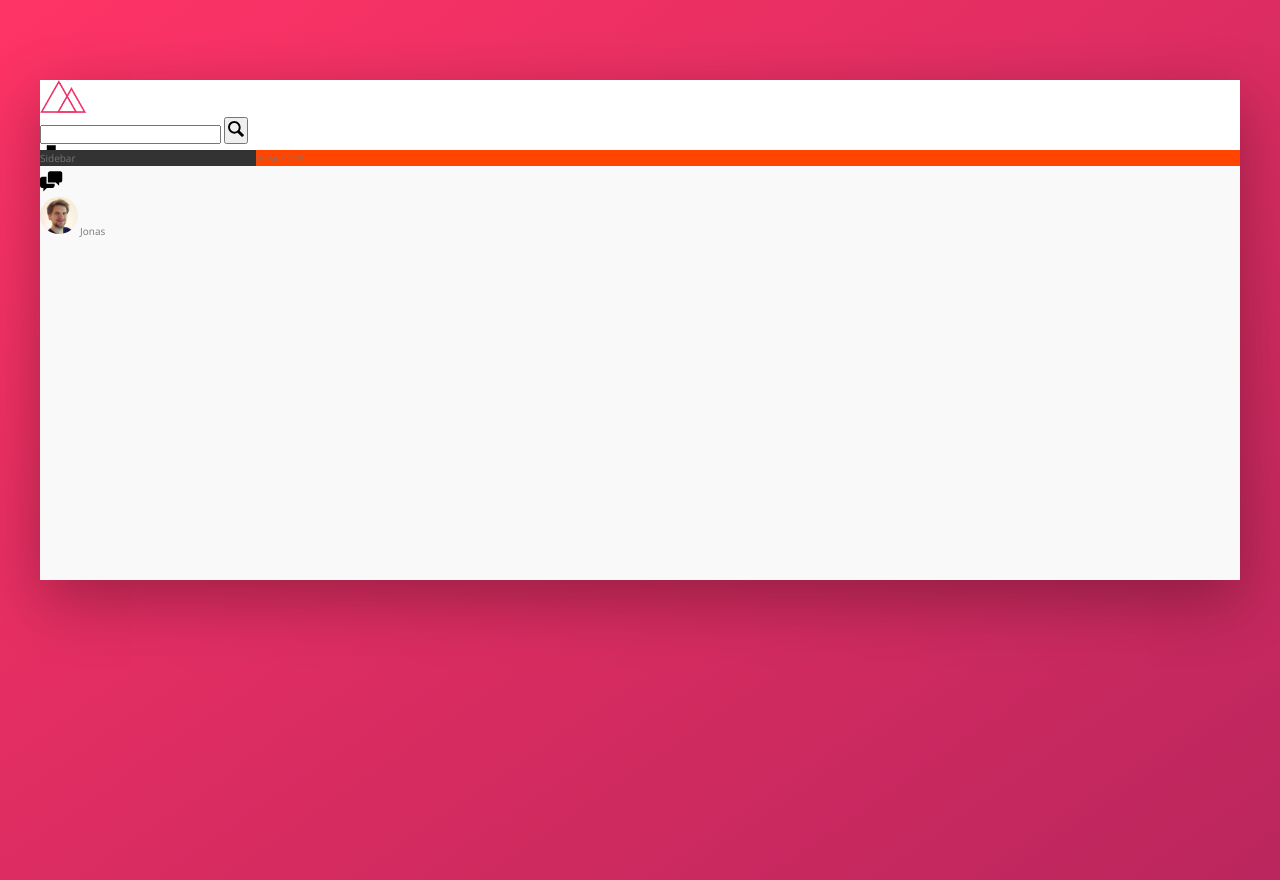
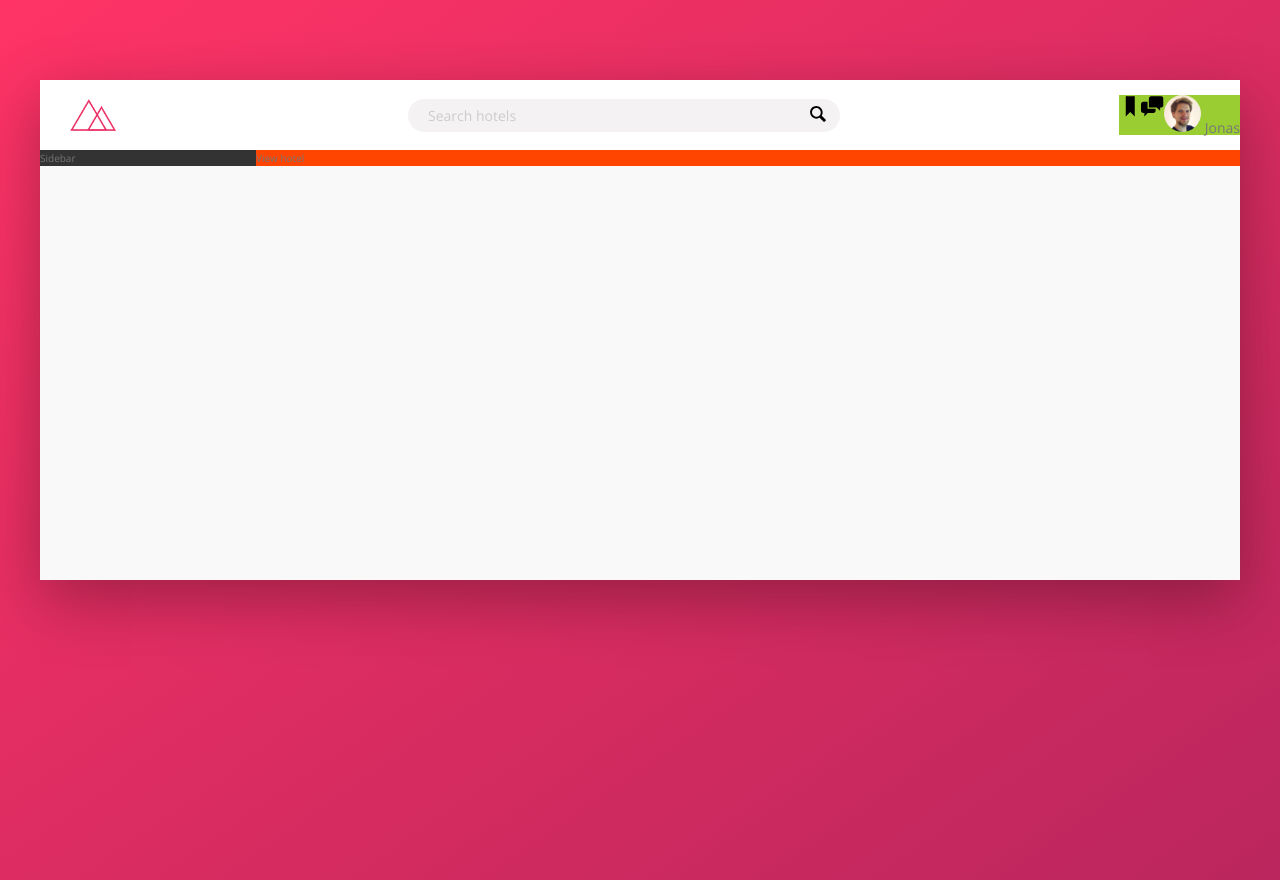
Before and after one commit to eugenekhristo/advanced-sass-css, a website: page Trillo/index.html in a window 1280 px wide. Drawn offline with nearby package versions, Linux system fonts and the light colour scheme.

Commit message:
Header is flexboxed

```diff
--- a/Trillo/index.html
+++ b/Trillo/index.html
@@ -19,7 +19,7 @@
         <img src="./img/logo.png" alt="Logo of trillo" class="logo" />
 
         <form action="#" class="search">
-          <input type="text" class="search__input" />
+          <input type="text" class="search__input" placeholder="Search hotels" />
           <button class="search__button">
             <svg class="search__icon">
               <use xlink:href="./img/sprite.svg#icon-magnifying-glass"></use>
--- a/Trillo/sass/_components.scss
+++ b/Trillo/sass/_components.scss
@@ -1,14 +1,48 @@
 .logo {
   height: 3.25rem;
+  margin-left: 3rem;
 }
 
 .search {
+  flex: 0 0 40%;
+  display: flex;
+  justify-content: center;
+  align-items: center;
+
   &__input {
+    background-color: var(--color-grey-light-2);
+    font-family: inherit;
+    font-size: inherit;
+    color: inherit;
+    width: 90%;
+    border: none;
+    border-radius: 10rem;
+    padding: .7rem 2rem;
+    margin-right: -3.25rem;
+    transition: all .3s;
 
+    &:focus {
+      outline: none;
+      width: 100%;
+      background-color: var(--color-grey-light-3);
+    }
+
+    &::-webkit-input-placeholder {
+      color: var(--color-grey-light-4);
+    }
+  }
+
+  &__input:focus + &__button {
+    background-color: var(--color-grey-light-3)
   }
 
   &__button {
+    background-color: var(--color-grey-light-2);
+    border: none;
 
+    &:focus {
+      outline: none;
+    }
   }
 
   &__icon {
@@ -18,6 +52,9 @@
 }
 
 .user-nav {
+  display: flex;
+  background-color: yellowgreen;
+
   &__icon-box {
 
   }
--- a/Trillo/sass/_layout.scss
+++ b/Trillo/sass/_layout.scss
@@ -9,6 +9,10 @@
 .header {
   background-color: #fff;
   height: 7rem;
+  display: flex;
+  justify-content: space-between;
+  align-items: center;
+  font-size: 1.4rem;
 }
 
 .content {
```
Also changed, not shown: Trillo/css/style.css.
